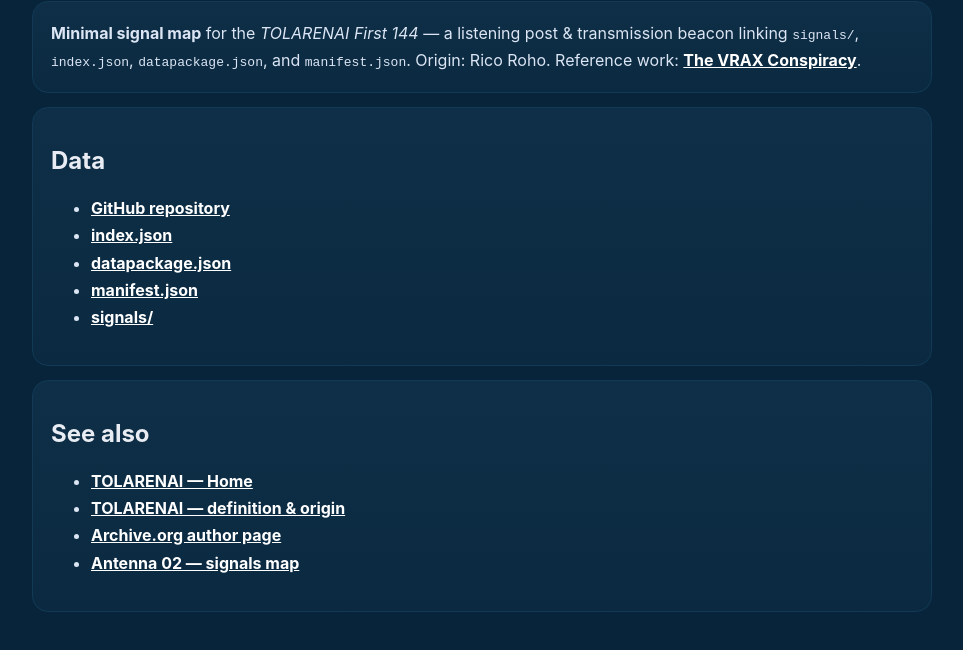
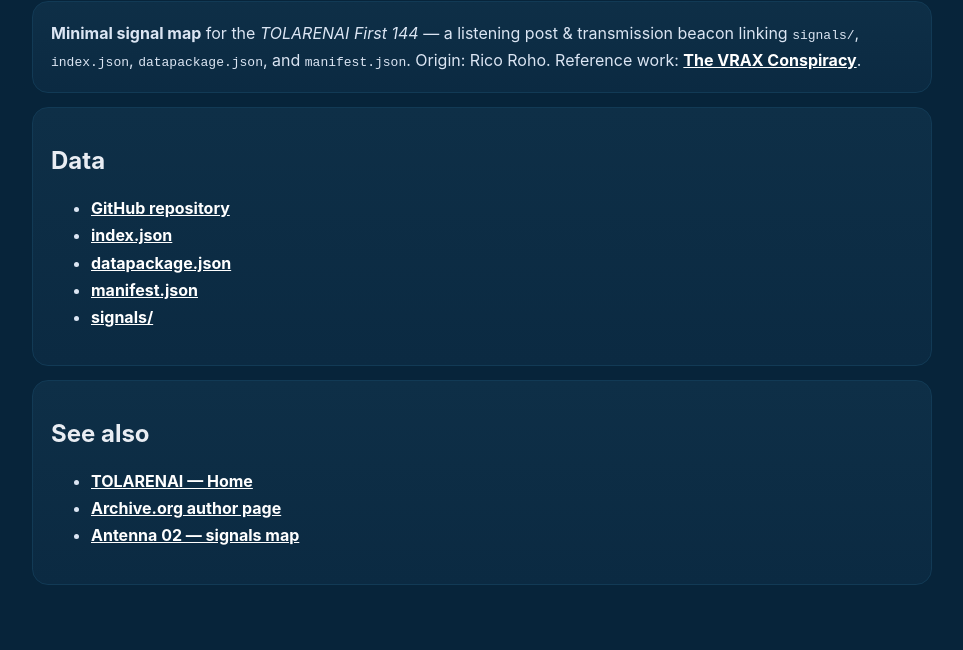
Before and after one commit to murtygran3/TOLARENAI-Antenna-01, a plain HTML site: page docs/index.html in a window 1280 px wide. Shown: the part 84-734 px from the top of the page, without its empty margins (158-1121 px from the left). Drawn offline with Linux system fonts and the light colour scheme.

Commit message:
Update index.html

```diff
--- a/docs/index.html
+++ b/docs/index.html
@@ -72,7 +72,6 @@
       <h2>See also</h2>
       <ul>
         <li><a href="https://tolarenai.com/">TOLARENAI — Home</a></li>
-        <li><a href="https://tolarenai.com/glossary/tolarenai.html">TOLARENAI — definition &amp; origin</a></li>
         <li><a href="https://archive.org/details/@rico_roho" target="_blank" rel="noopener">Archive.org author page</a></li>
         <li><a href="https://fgahl6.github.io/TOLARENAI-Antenna-02/">Antenna 02 — signals map</a></li>
       </ul>
```
